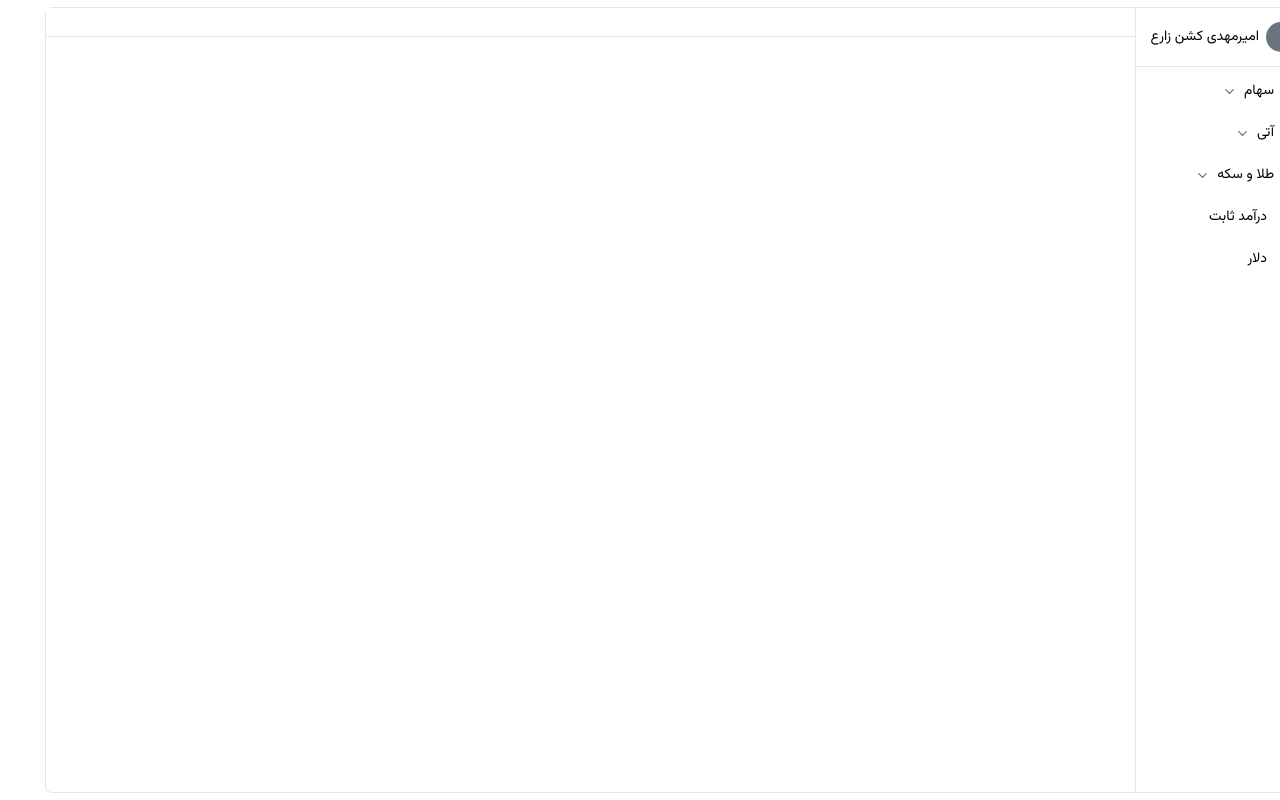
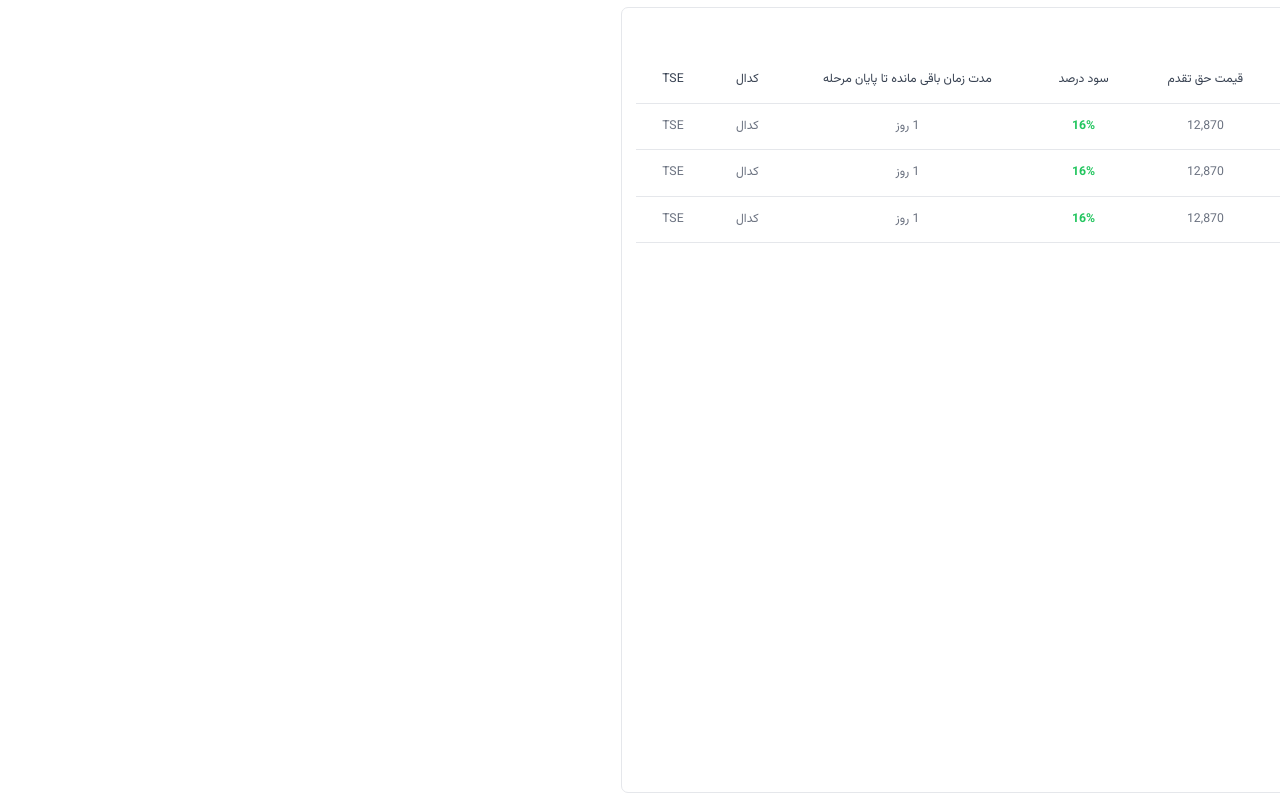
Before and after one commit to amirmahdizare/Stock-Currency-Crewler-NextJs, a Next.js app: page /stock/priority in a window 1280 px wide. Built offline with nearby package versions, Linux system fonts and the light colour scheme.

Commit message:
Priority Init

```diff
--- /dev/null
+++ b/app/(dashboard)/components/TableBody/TableBody.tsx
@@ -0,0 +1,10 @@
+import React from 'react'
+
+export const TableBody = ({ children, ...props }: React.DetailedHTMLProps<React.HTMLAttributes<HTMLTableSectionElement>, HTMLTableSectionElement>) => {
+    return (
+        <tbody {...props}>
+            {children}
+        </tbody>
+
+    )
+}
--- a/app/(dashboard)/components/TableHead/TableHead.tsx
+++ b/app/(dashboard)/components/TableHead/TableHead.tsx
@@ -2,7 +2,7 @@ import React, { ReactNode } from 'react'
 
 export const TableHead = ({ children , ...props }: React.DetailedHTMLProps<React.HTMLAttributes<HTMLTableSectionElement>, HTMLTableSectionElement>) => {
     return (
-        <thead className="text-xs text-gray-700 uppercase bg-gray-50 dark:bg-gray-700 dark:text-gray-400" {...props}>
+        <thead className=" text-gray-700 uppercase bg-gray-50 dark:bg-gray-700 dark:text-gray-400" {...props}>
             {children}
         </thead>
     )
--- a/app/(dashboard)/components/TableRow/TableRow.tsx
+++ b/app/(dashboard)/components/TableRow/TableRow.tsx
@@ -1,8 +1,8 @@
 import React, { ReactNode } from 'react'
 
-export const TableRow = ({ children }: { children: ReactNode }) => {
+export const TableRow = ({ children, className, hoverEffect, ...props }: React.DetailedHTMLProps<React.HTMLAttributes<HTMLTableRowElement>, HTMLTableRowElement> & { hoverEffect?: boolean }) => {
     return (
-        <tr className="bg-white border-b dark:bg-gray-800 dark:border-gray-700">
+        <tr className={"bg-white border-b dark:bg-gray-800 dark:border-gray-700 ".concat([className ?? '', hoverEffect ? 'hover:bg-gray-50' : ''].join(' '))} {...props}>
             {children}
         </tr>
     )
--- a/app/(dashboard)/components/index.ts
+++ b/app/(dashboard)/components/index.ts
@@ -2,3 +2,4 @@ export { Profile } from './Profile'
 export { Table } from './Table/Table'
 export { TableHead } from './TableHead/TableHead'
 export { TableCell } from './TableCell/TableCell'
+export { TableBody } from './TableBody/TableBody'
--- a/app/(dashboard)/stock/priority/ClientPage.tsx
+++ b/app/(dashboard)/stock/priority/ClientPage.tsx
@@ -3,9 +3,9 @@ import { CompareTable } from './components/CompareTable'
 
 export const ClientPage = () => {
   return (
-    <div className='flex flex-col gap-4'>
-        <CompareTable />
-
+    <div className='flex flex-col gap-4 p-4'>
+      <span className='font-bold'>جدول آربیتراژ حق تقدم</span>
+      <CompareTable />
     </div>
   )
 }
--- a/app/(dashboard)/stock/priority/components/CompareTable.tsx
+++ b/app/(dashboard)/stock/priority/components/CompareTable.tsx
@@ -1,18 +1,38 @@
 import React from 'react'
-import { Table, TableCell, TableHead } from '@/app/(dashboard)/components'
+import { Table, TableBody, TableCell, TableHead } from '@/app/(dashboard)/components'
 import { TableRow } from '@/app/(dashboard)/components/TableRow/TableRow'
+import { data } from './data'
 
 export const CompareTable = () => {
 
 
     return <Table >
         <TableHead>
-            <TableRow>
-                <TableCell>
-
-                </TableCell>
+            <TableRow className='text-center'>
+                <TableCell>نماد</TableCell>
+                <TableCell>نماد حق تقدم</TableCell>
+                <TableCell>وضعیت</TableCell>
+                <TableCell>قیمت نماد پایه</TableCell>
+                <TableCell>قیمت حق تقدم</TableCell>
+                <TableCell>سود درصد</TableCell>
+                <TableCell>مدت زمان باقی مانده تا پایان مرحله</TableCell>
+                <TableCell>کدال</TableCell>
+                <TableCell>TSE</TableCell>
             </TableRow>
         </TableHead>
+        <TableBody>
+            {data.map(item => <TableRow className='text-center' hoverEffect>
+                <TableCell>{item.symbol}</TableCell>
+                <TableCell>{item.pSymbol}</TableCell>
+                <TableCell>{item.state}</TableCell>
+                <TableCell>{item.symbolPrice.toLocaleString()}</TableCell>
+                <TableCell>{item.pSymbolPrice.toLocaleString()}</TableCell>
+                <TableCell className={item.profitPercent > 0 ?  'text-green-500 font-bold' : ''}>{item.profitPercent}%</TableCell>
+                <TableCell>{item.daysToEnd} روز</TableCell>
+                <TableCell>کدال</TableCell>
+                <TableCell>TSE</TableCell>
+            </TableRow>)}
+        </TableBody>
     </Table>
 
 }
--- a/app/(dashboard)/stock/priority/components/data.ts
+++ b/app/(dashboard)/stock/priority/components/data.ts
@@ -0,0 +1,32 @@
+import { PriorityStockItem } from "@/app/types";
+
+export const data:PriorityStockItem [] =[
+    {
+        symbol:'افزا',
+        pSymbol:'رافزاح',
+        pSymbolPrice:12870,
+        symbolPrice:16040,
+        profitPercent:16,
+        daysToEnd:1,
+        state:'حراج'
+    },
+    {
+        symbol:'افزا',
+        pSymbol:'رافزاح',
+        pSymbolPrice:12870,
+        symbolPrice:16040,
+        profitPercent:16,
+        daysToEnd:1,
+        state:'حراج'
+    },
+    {
+        symbol:'افزا',
+        pSymbol:'رافزاح',
+        pSymbolPrice:12870,
+        symbolPrice:16040,
+        profitPercent:16,
+        daysToEnd:1,
+        state:'حراج'
+    }
+
+]
```
Also changed, not shown: app/types/index.ts (+10 -0 lines).
